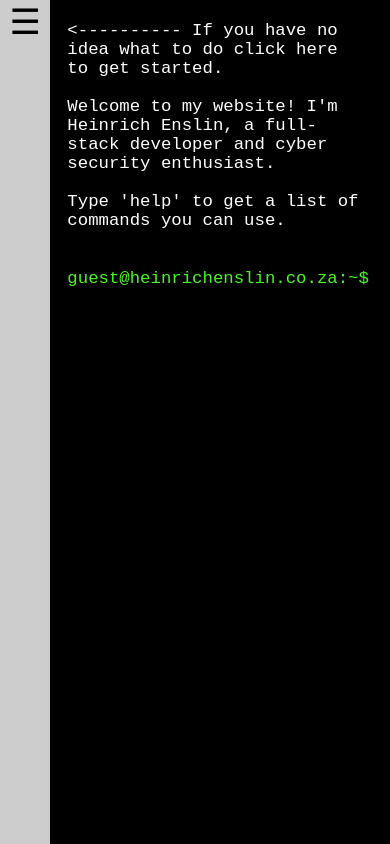
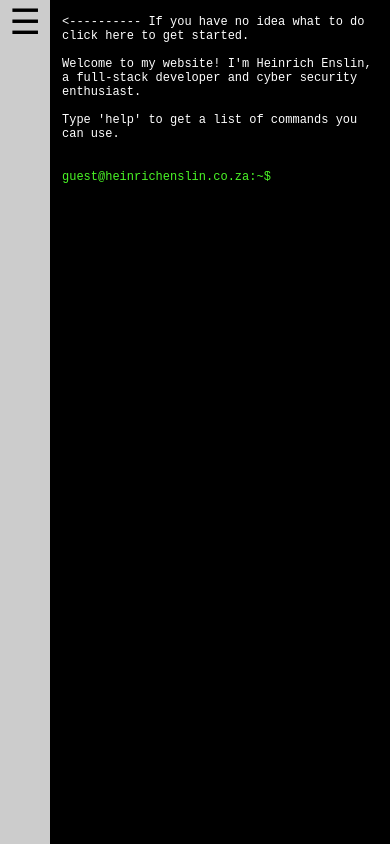
Before and after one commit to Hein123456/Hein123456.github.io, a plain HTML site: page index.html in a window 390 px wide. Drawn offline with Linux system fonts and the light colour scheme.

Commit message:
chore: Update font size in main.css

```diff
--- a/css/main.css
+++ b/css/main.css
@@ -126,7 +126,7 @@ body {
 
 @media screen and (max-height: 450px) {
     body {
-        font-size: 11pt;
+        font-size: 19pt;
     }
     #sidenav {
        padding-top: 15px;
@@ -144,4 +144,7 @@ body {
     #container {
         margin-right: 0;
     }
+    body {
+        font-size: 0.75rem;
+    }
 }
```
